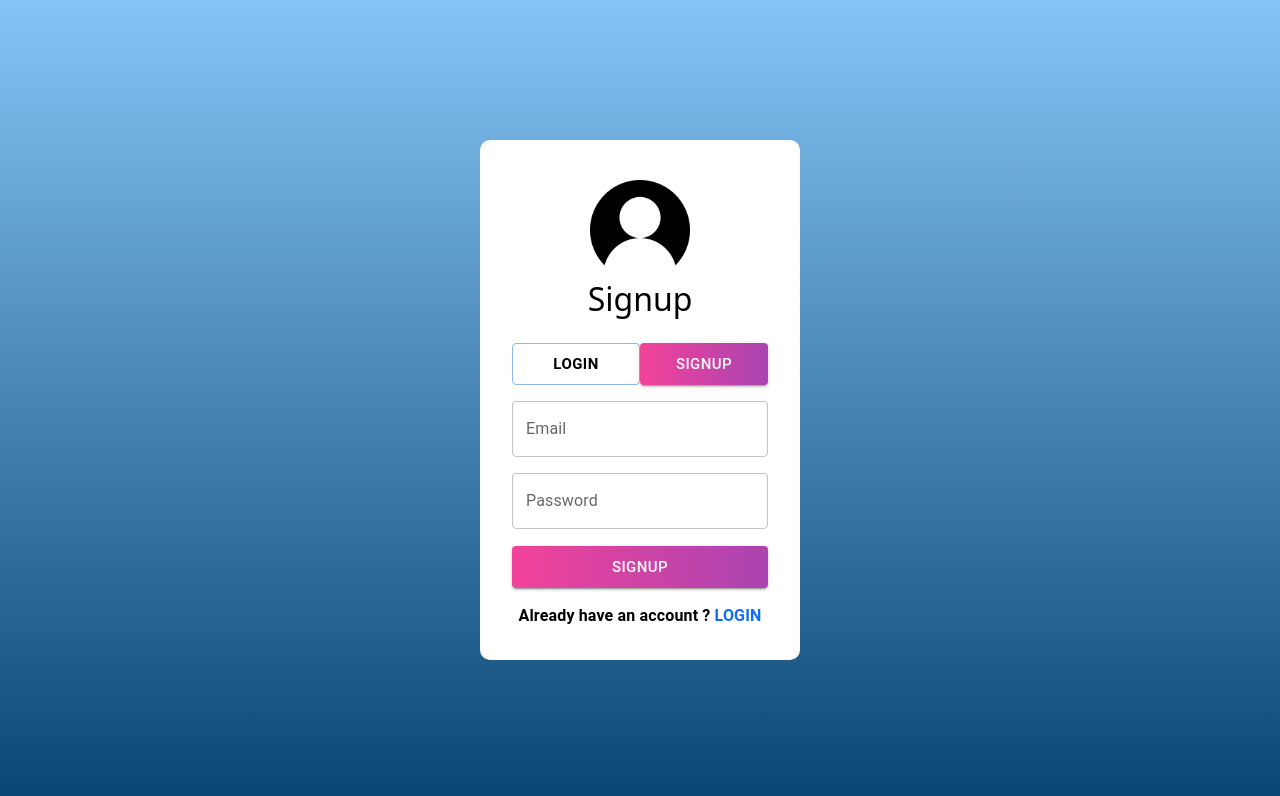
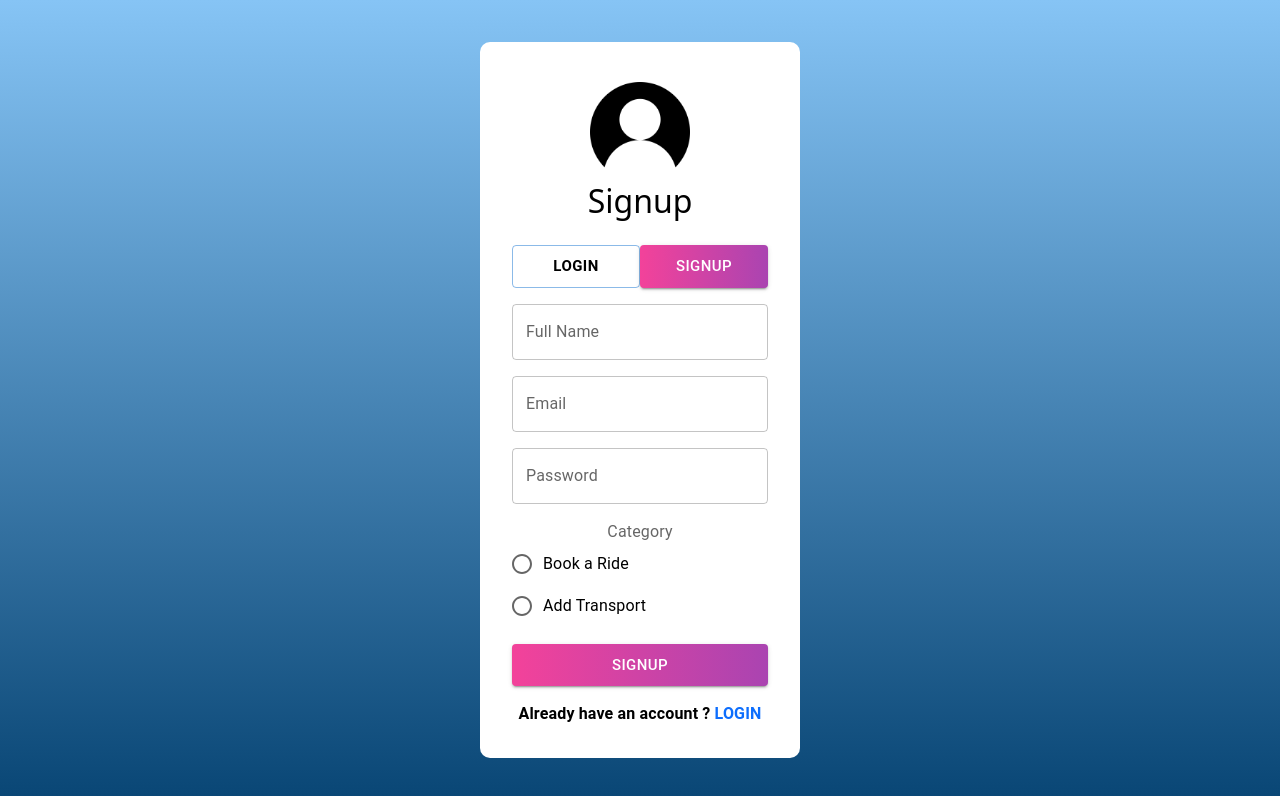
Before and after one commit to MuhammadRizwan051/React-Hackathon, a React (Create React App) app: page /signup in a window 1280 px wide. Shown: the top 796 px of the page. Built offline with nearby package versions, Linux system fonts and the light colour scheme.

Commit message:
Add Radio button as Component

```diff
--- /dev/null
+++ b/src/components/SMRadio.js
@@ -0,0 +1,44 @@
+import React, { useEffect, useState } from 'react';
+import Radio from '@mui/material/Radio';
+import RadioGroup from '@mui/material/RadioGroup';
+import FormControlLabel from '@mui/material/FormControlLabel';
+import FormControl from '@mui/material/FormControl';
+import FormLabel from '@mui/material/FormLabel';
+import { getData } from '../config/firebasemethod';
+
+export default function SMRadio(props) {
+    const { label, value, onChange, disabled, datasource, color, size, required, fullWidth, displayField, valueField, nodeName, variant, groupLabel } = props
+
+    const [dtSource, setDtSource] = useState(datasource)
+
+    let getNodeData = () => {
+        if (nodeName) {
+            getData(nodeName).then((res) => {
+                console.log(res)
+                setDtSource(res)
+            }).catch((err) => {
+                console.log(err)
+            })
+        }
+    }
+
+    useEffect(() => {
+        getNodeData()
+    }, [])
+
+    return (
+        <FormControl>
+            <FormLabel id="demo-row-radio-buttons-group-label">{groupLabel}</FormLabel>
+            <RadioGroup
+                row
+                aria-labelledby="demo-row-radio-buttons-group-label"
+                // defaultValue="female"
+                name="row-radio-buttons-group"
+            >
+                {dtSource && dtSource.length > 0 ? dtSource.map((e, i) => (
+                    <FormControlLabel value={e[valueField ? valueField : 'id']} control={<Radio color={color} size={size} />} label={e[displayField ? displayField : 'fullName']} key={i} disabled={disabled} />))
+                    : null}
+            </RadioGroup>
+        </FormControl>
+    );
+}
--- a/src/screens/main.js
+++ b/src/screens/main.js
@@ -158,6 +158,10 @@ function Main() {
                                 <SMButton label='Book A Transport' size='large' sx={{ width: 1, fontSize: '20px', backgroundImage: `linear-gradient(to top, #003418, #009D4E)` }} />
                             </Grid>
                         </Grid>
+
+                        <Box sx={{ backgroundColor: '#242948', height: '600px' }} mt={10}>
+                            <Typography height='10%' variant='h3' sx={{ fontWeight: 'bold', color: 'white', fontFamily: 'cursive' }}>Footer</Typography>
+                        </Box>
                     </>
                 )
             }
--- a/src/screens/signup.js
+++ b/src/screens/signup.js
@@ -8,20 +8,37 @@ import '../App.css';
 import CircularProgress from "@mui/material/CircularProgress";
 import userImg from '../assets/user.png'
 import SMButton from "../components/SMButton";
+import SMInput from "../components/SMInput";
+import SMRadio from "../components/SMRadio";
 
 
 function Signup() {
   const navigate = useNavigate()
   const [isLoading, setIsLoading] = useState(false)
+  const [fullName, setFullName] = useState("");
+  const [email, setEmail] = useState("");
+  const [password, setPassword] = useState("");
+  const [category, setCategory] = useState("");
+
+  const [list, setList] = useState([
+    {
+      fullName: 'Book a Ride',
+      id: 'Book a Ride'
+    },
+    {
+      fullName: 'Add Transport',
+      id: 'Add Transport'
+    }
+  ])
 
 
   let signUp = () => {
     setIsLoading(true)
-    signUpUser({ email, password, category:'user' })
+    signUpUser({ email, password, category })
       .then((success) => {
         setIsLoading(false)
         // Signed in
-        navigate('/')
+        navigate('/login')
         console.log(success);
       })
       .catch((error) => {
@@ -29,10 +46,6 @@ function Signup() {
         console.log(error);
       });
   };
-  // const navigate = useNavigate();
-  const [userName, setUserName] = useState("");
-  const [email, setEmail] = useState("");
-  const [password, setPassword] = useState("");
 
 
   return (
@@ -59,19 +72,41 @@ function Signup() {
             />
           </Box> */}
           <Box mt={2}>
-            <TextField
+            <SMInput
+              label="Full Name"
+              variant="outlined"
+              fullWidth
+              type="text"
+              placeholder='Full Name'
+              onChange={(e) => setFullName(e.target.value)}
+            />
+          </Box>
+          <Box mt={2}>
+            <SMInput
               label="Email"
               variant="outlined"
               fullWidth
+              type="password"
+              placeholder='Email'
               onChange={(e) => setEmail(e.target.value)}
             />
           </Box>
           <Box mt={2}>
-            <TextField
+            <SMInput
               label="Password"
               variant="outlined"
               fullWidth
               type="password"
+              placeholder='New Password'
+              onChange={(e) => setPassword(e.target.value)}
+            />
+          </Box>
+          <Box mt={2}>
+            <SMRadio
+              // label="Category"
+              // variant="outlined"
+              groupLabel='Category'
+              datasource={list}
               onChange={(e) => setPassword(e.target.value)}
             />
           </Box>
```
